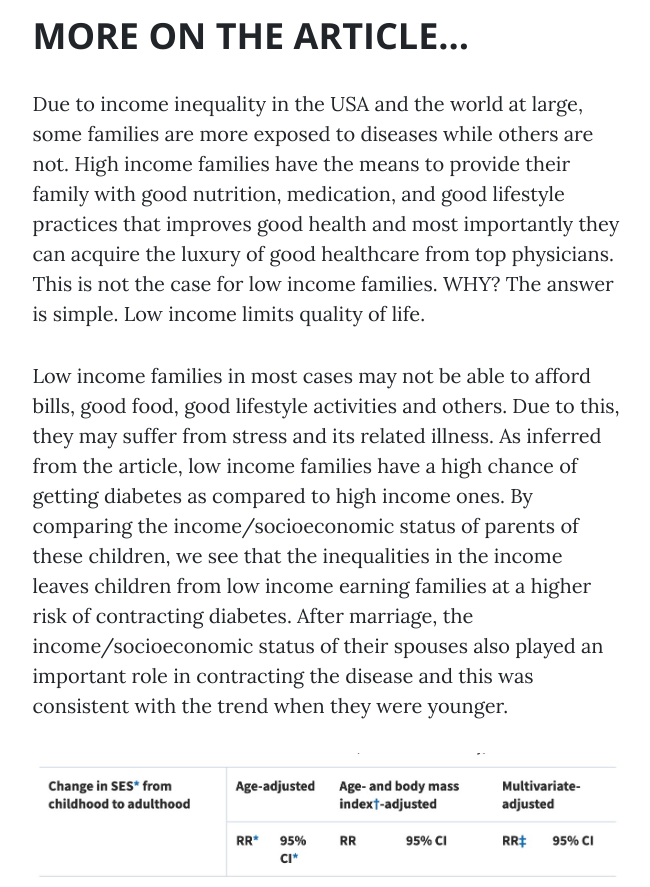
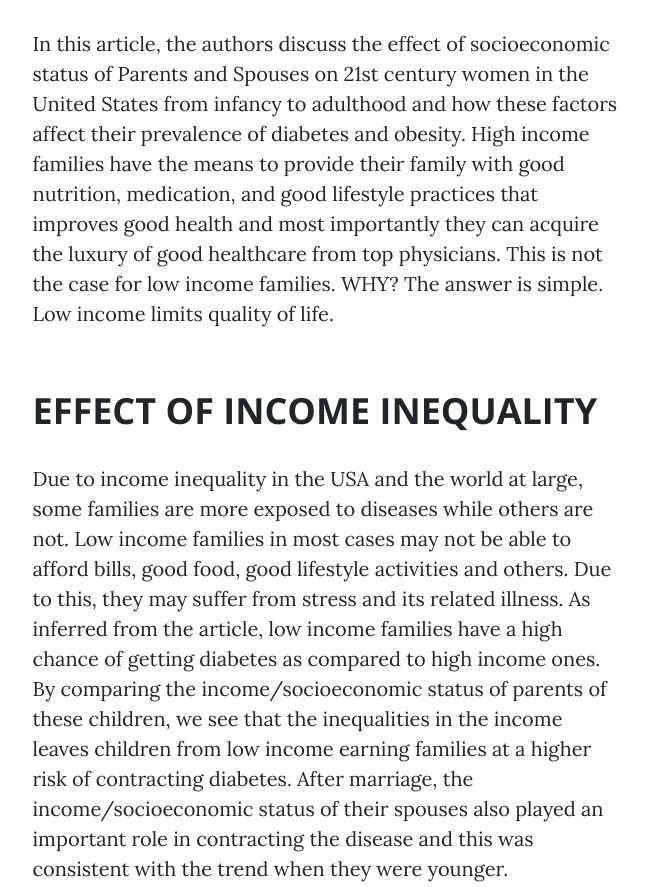
Before and after one commit to allysontishler/ISS210SS23Team-18, a plain HTML site: page fifthpost.html in a window 1280 px wide. Shown: the part 1182-2069 px from the top of the page, without its empty margins (313-963 px from the left). Drawn offline with nearby package versions, Linux system fonts and the light colour scheme; files whose address does not match are found by name.

Commit message:
Update fifthpost.html

```diff
--- a/fifthpost.html
+++ b/fifthpost.html
@@ -62,10 +62,13 @@
                 <div class="row gx-4 gx-lg-5 justify-content-center">
                     <div class="col-md-10 col-lg-8 col-xl-7">
                         <h2 class="section-heading">WHAT IS SOCIOECONOMIC STATUS?</h2>
-                        <p>Socioeconomic Status includes income, educational attainment and occupation. These factors are one of the major driving forces of prevalence of diseases. Educational attainment affects your occupation which in turn affects your income. In the end, all these factors play a role in being exposed to some types of diseases like Type 2 Diabetes. In this article, the authors discuss the effect of socioeconomic status of Parents and Spouses on 21st century women in the United States from infancy to adulthood and how these factors  affect their prevalence of diabetes and obesity.</p>
+                        <p>Socioeconomic Status includes income, educational attainment and occupation. These factors are one of the major driving forces of prevalence of diseases. Educational attainment affects your occupation which in turn affects your income. In the end, all these factors play a role in being exposed to some types of diseases like Type 2 Diabetes. The American Journal of Epidemiology published an article that discusses how socioeconomic status affects women.</p>
                         <h2 class="section-heading">MORE ON THE ARTICLE…</h2>
-                        <p>Due to income inequality in the USA and the world at large, some families are more exposed to diseases while others are not. High income families have the means to provide their family with good nutrition, medication, and good lifestyle practices that improves good health and most importantly they can acquire the luxury of good healthcare from top physicians. This is not the case for low income families. WHY? The answer is simple. Low income limits quality of life.</p>
-                        <p>Low income families in most cases may not be able  to afford bills, good food, good lifestyle activities and others. Due to this, they may suffer from stress and its related illness. As inferred from the article, low income families have a high chance of getting diabetes as compared to high income ones. By comparing the income/socioeconomic status of parents of these children, we see that the inequalities in the income leaves children from low income earning families at a higher risk of contracting diabetes. After marriage, the income/socioeconomic status of their spouses also played an important role in contracting the disease and this was consistent with the trend when they were younger.</p>
+                        <p> In this article, the authors discuss the effect of socioeconomic status of Parents and Spouses on 21st century women in the United States from infancy to adulthood and how these factors  affect their prevalence of diabetes and obesity. High income families have the means to provide their family with good nutrition, medication, and good lifestyle practices that improves good health and most importantly they can acquire the luxury of good healthcare from top physicians. This is not the case for low income families. WHY? The answer is simple. Low income limits quality of life.
+</p>
+                        <h2 class="section-heading">EFFECT OF INCOME INEQUALITY</h2>
+                        <p>Due to income inequality in the USA and the world at large, some families are more exposed to diseases while others are not. Low income families in most cases may not be able  to afford bills, good food, good lifestyle activities and others. Due to this, they may suffer from stress and its related illness. As inferred from the article, low income families have a high chance of getting diabetes as compared to high income ones. By comparing the income/socioeconomic status of parents of these children, we see that the inequalities in the income leaves children from low income earning families at a higher risk of contracting diabetes. After marriage, the income/socioeconomic status of their spouses also played an important role in contracting the disease and this was consistent with the trend when they were younger.
+</p>
                         <a href="#!"><img class="img-fluid" src="assets/img/Image 4-27-23 at 11.35 PM.jpeg" alt="..." /></a>
                         <span class="caption text-muted"> TABLE 1. Relative incident risk of type 2 diabetes among 55,115 female registered nurses according to combined childhood and adult socioeconomic status</span>
 
```
